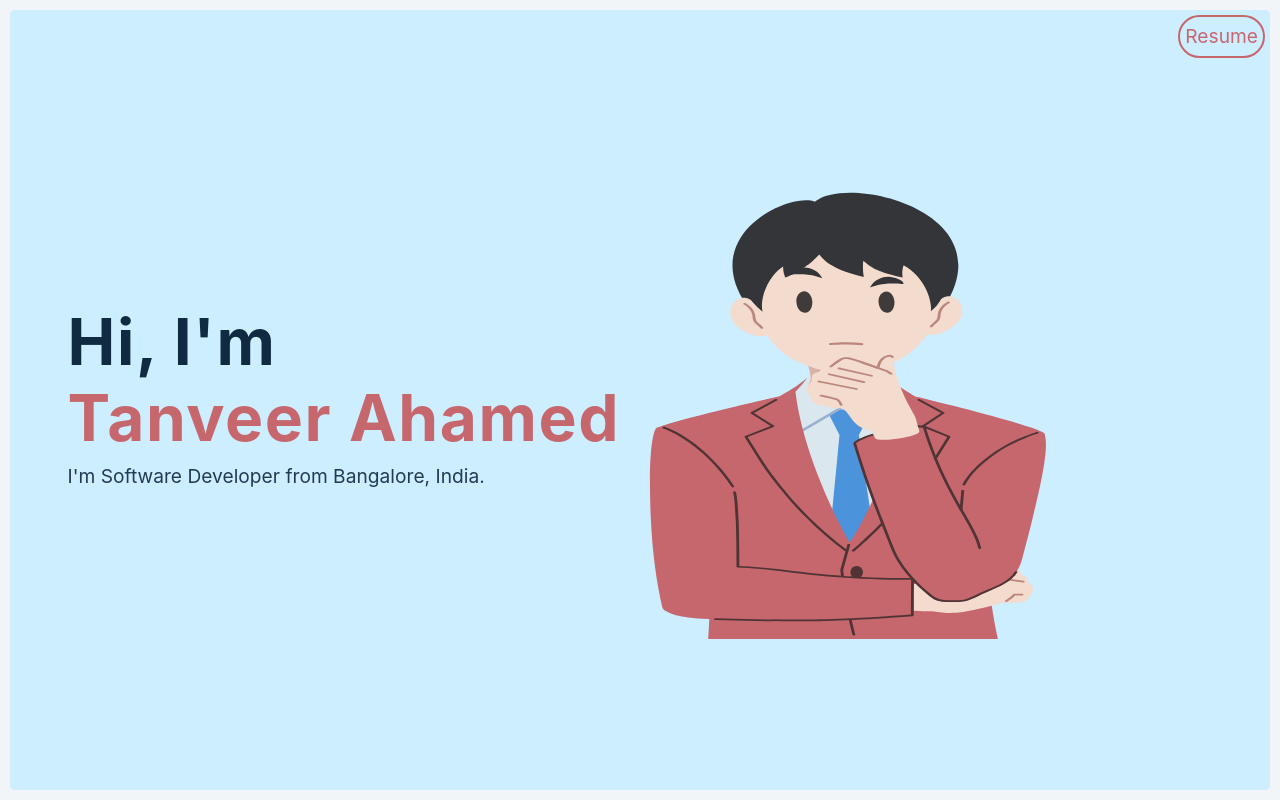
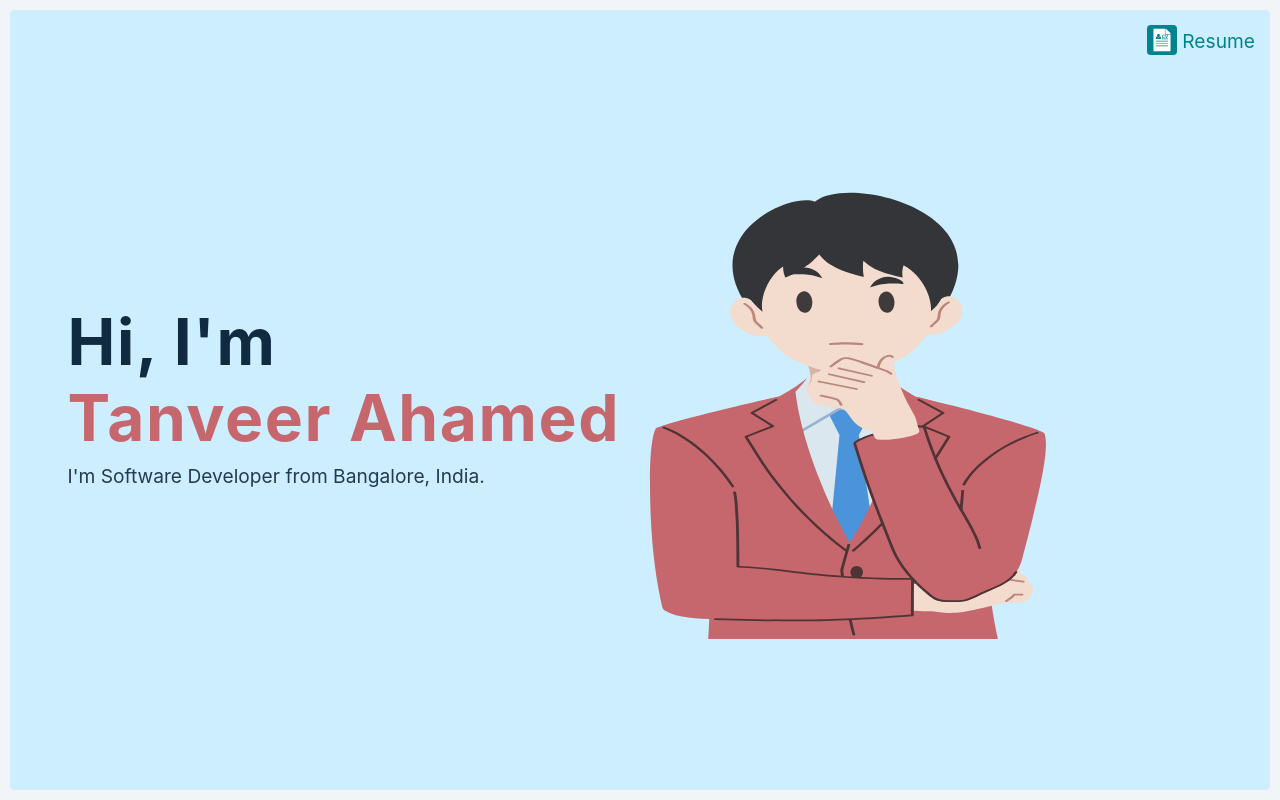
Before and after one commit to TanveerT/Portfolio_website_2, a React (Create React App) app: page / in a window 1280 px wide. Built offline with nearby package versions, Linux system fonts and the light colour scheme.

Commit message:
phame one release

```diff
--- a/package.json
+++ b/package.json
@@ -4,7 +4,7 @@
 
   "name": "portfolio-website",
 
-  "version": "0.1.0",
+  "version": "2.0.0",
 
   "private": true,
 
--- a/public/index.html
+++ b/public/index.html
@@ -8,7 +8,7 @@
     <meta
           name="image"
           property="og:image"
-          content="https://live.staticflickr.com/65535/51790289199_318a9bd66a_z.jpg"
+          content="https://ibb.co/X47FGnr"
     />
     <meta
       name="description"
--- a/src/components/footer/FooterNew.js
+++ b/src/components/footer/FooterNew.js
@@ -40,6 +40,7 @@ function FooterNew() {
 				{iconlist.map((icon, index) => {
 					return (
 						<a
+							key={index}
 							href={icon.href}
 							target='_blank'
 							rel='noreferrer'
--- a/src/components/header/Header.js
+++ b/src/components/header/Header.js
@@ -1,6 +1,8 @@
 import React from "react";
 import "../../App.css";
 import UseMediaQuery from "../commonComponents/UseMediaQuery";
+import Resume from "../../assets/images/resume.svg";
+import TanveerAhamed from "../../assets/files/TANVEERAHAMED_07022023.pdf";
 
 const Header = () => {
 	const mobileView = UseMediaQuery("(max-width: 850px)");
@@ -9,13 +11,34 @@ const Header = () => {
 		<div className='genericContainer' style={header.container}>
 			<div style={{ ...header.logoContiner }}></div>
 
-			<div
+			<a
+				href={TanveerAhamed}
 				style={{
 					...header.hireMeContainer(mobileView),
 					fontSize: mobileView ? "1rem" : "1.2rem",
-				}}>
-				Resume
-			</div>
+				}}
+				download>
+				<div
+					style={{
+						display: "inline-block",
+						height: "100%",
+						marginTop: "5px",
+					}}>
+					<img
+						src={Resume}
+						style={{
+							width: mobileView ? "20px" : "30px",
+						}}
+					/>
+				</div>
+				<div
+					style={{
+						alignItems: "start",
+						height: "100%",
+					}}>
+					<p style={{ margin: "5px", color: "#00838f" }}>Resume</p>
+				</div>
+			</a>
 		</div>
 	);
 };
@@ -34,9 +57,10 @@ const header = {
 		position: "fixed",
 		color: "var(--clr-primary-0)",
 		right: isMobile ? "15px" : "15px",
-		border: "2px solid var(--clr-primary-0)",
-		borderRadius: "24px",
 		padding: "5px",
 		marginTop: "5px",
+		display: "flex",
+		alignItems: "center",
+		justifyContent: "center",
 	}),
 };
```
Also changed, not shown: src/assets/images/resume.svg (added), 1 other file (tests, documents, lock files or other folders).
